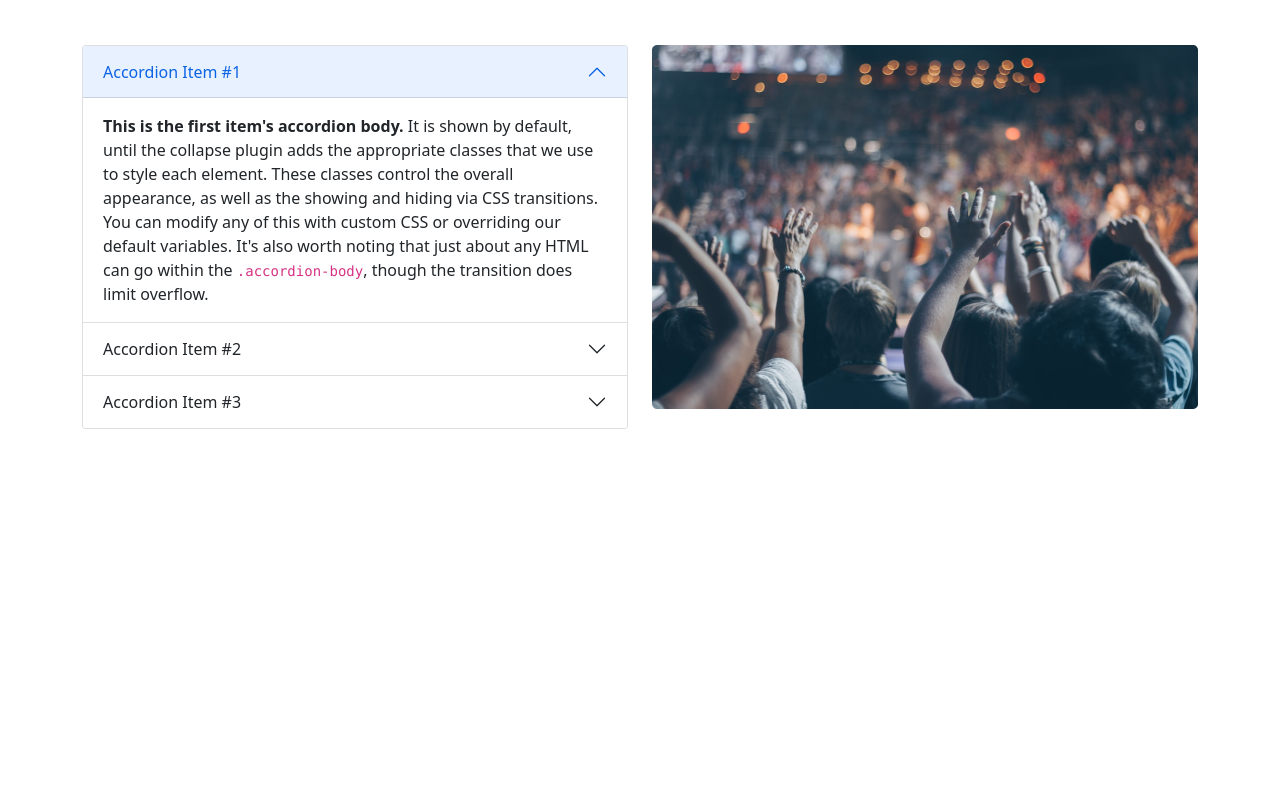
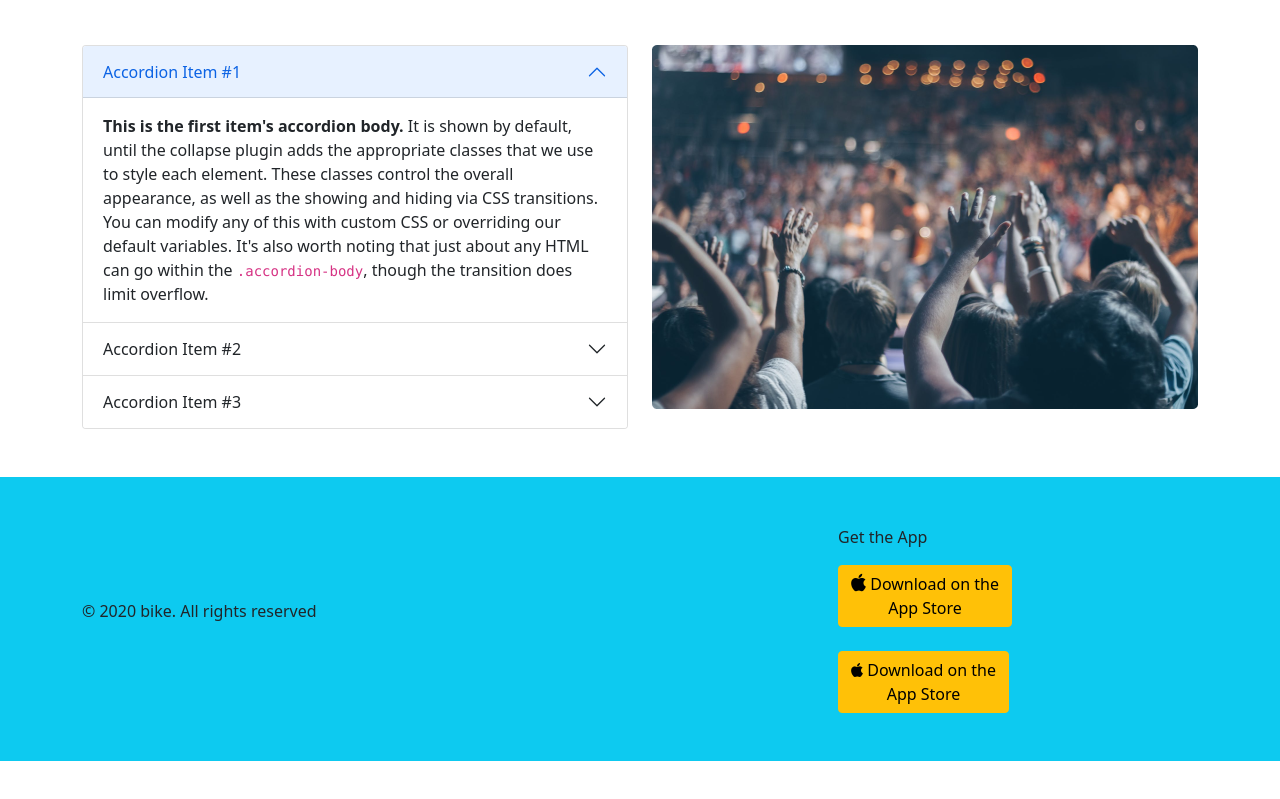
Before and after one commit to AbdMamun1999/convention-center, a plain HTML site: page index.html in a window 1280 px wide. Shown: the part 1327-2126 px from the top of the page. Before the commit the page ends 1876 px from the top, so only its background shows below. Drawn offline with nearby package versions, Linux system fonts and the light colour scheme.

Commit message:
add footer section

```diff
--- a/index.html
+++ b/index.html
@@ -317,7 +317,45 @@
             </div>
         </section>
     </main>
-
+    <!-- Footer Section -->
+    <footer class="bg-info">
+        <div class="container mt-5 py-5">
+            <div class="row">
+                <div class="col-6">
+                    <div class="d-flex align-items-center h-100">
+                        <p>
+                            © 2020 bike. All rights reserved
+                        </p>
+                    </div>
+                </div>
+                <div class="col-6">
+                    <div class=" d-flex flex-column justify-content-center align-items-center">
+                        <div class="">
+                            <p>
+                                Get the App
+                            </p>
+                            <a href="" class="btn btn-warning">
+                                <i class="fab fa-apple fs-5"></i>
+                                <span>
+                                    <span>Download on the</span><br>
+                                    <span>App Store</span>
+                                </span>
+                            </a>
+                            <br>
+                            <br>
+                            <a href="" class="btn btn-warning">
+                                <i class="fab fa-apple"></i>
+                                <span>
+                                    <span>Download on the</span><br>
+                                    <span>App Store</span>
+                                </span>
+                            </a>
+                        </div>
+                    </div>
+                </div>
+            </div>
+        </div>
+    </footer>
     <br>
     <br>
     <br>
```
